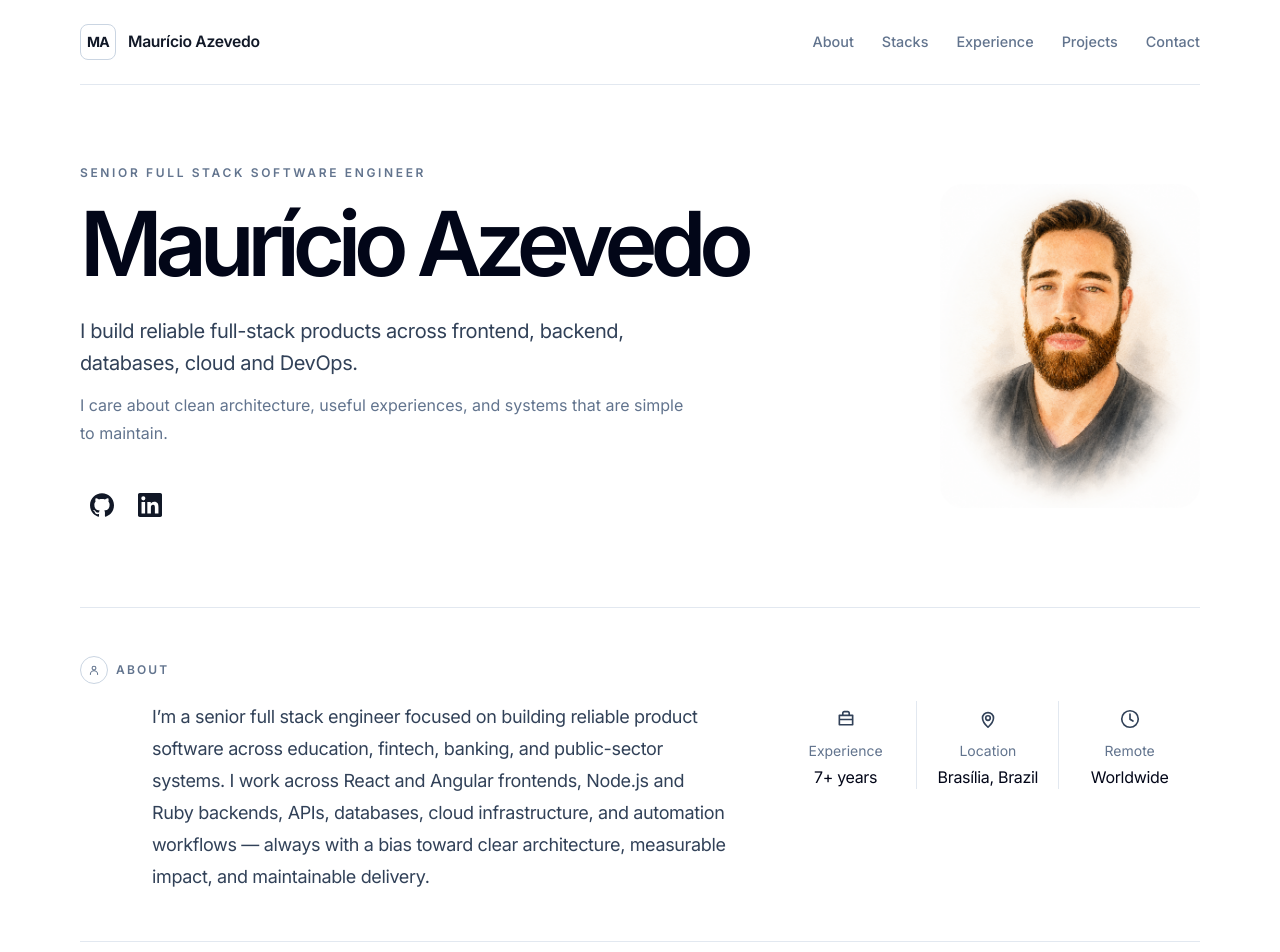
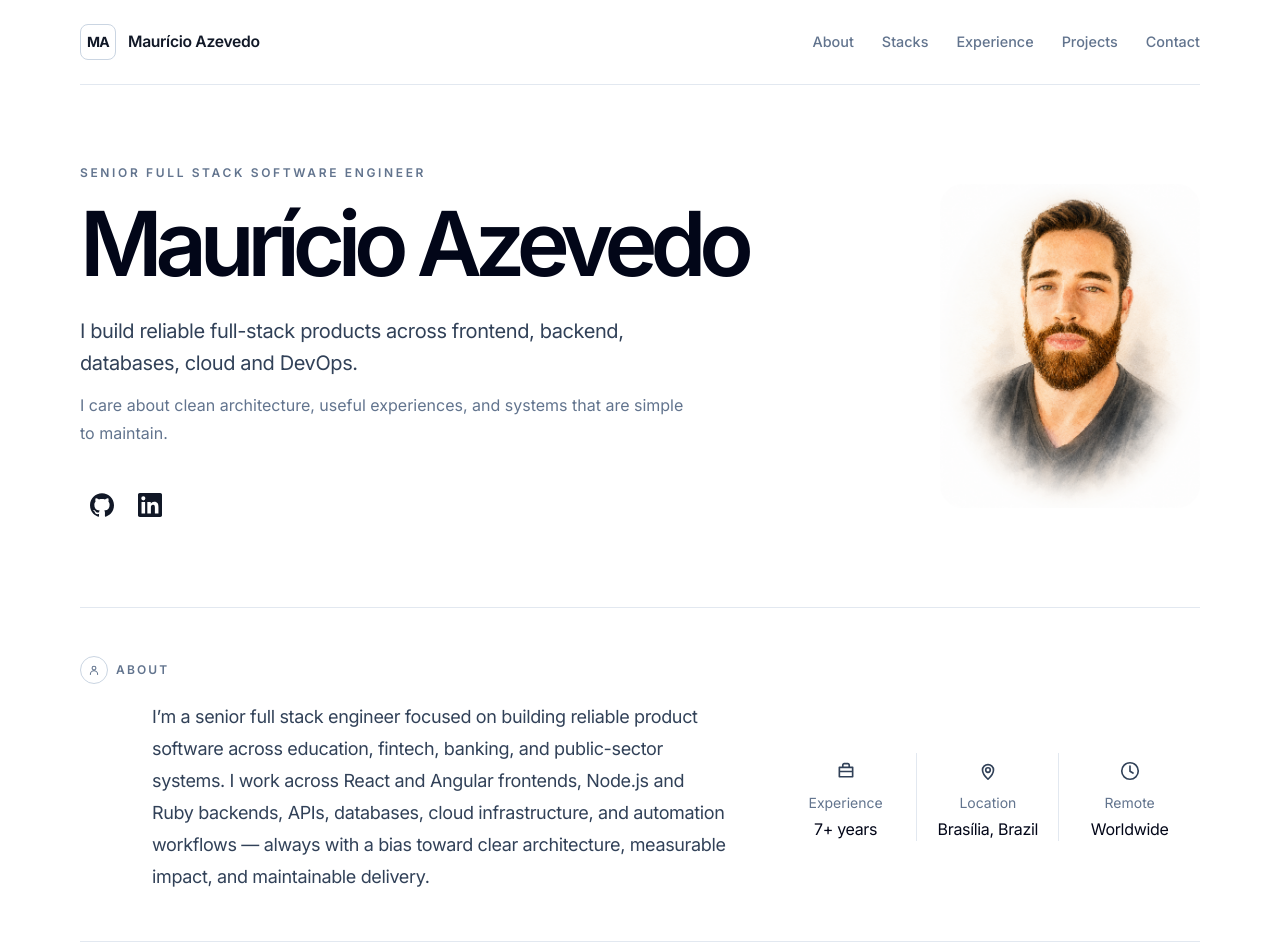
Before and after one commit to mauricio-azevedo/portfolio, a React (Vite) app: page / in a window 1280 px wide. Shown: the top 952 px of the page. Built offline with nearby package versions, Linux system fonts and the light colour scheme.

Commit message:
Vertically center about facts on desktop

```diff
--- a/src/components/About.tsx
+++ b/src/components/About.tsx
@@ -28,7 +28,7 @@ export function About() {
         About Maurício
       </h2>
 
-      <SectionContent className="mt-4 grid grid-cols-[minmax(0,1fr)_minmax(420px,0.74fr)] items-start gap-12 max-[980px]:grid-cols-1">
+      <SectionContent className="mt-4 grid grid-cols-[minmax(0,1fr)_minmax(420px,0.74fr)] items-center gap-12 max-[980px]:grid-cols-1 max-[980px]:items-start">
         <p className="max-w-[720px] text-lg leading-8 tracking-[-0.02em] text-slate-700 max-[720px]:text-base">
           {profile.about}
         </p>
```
